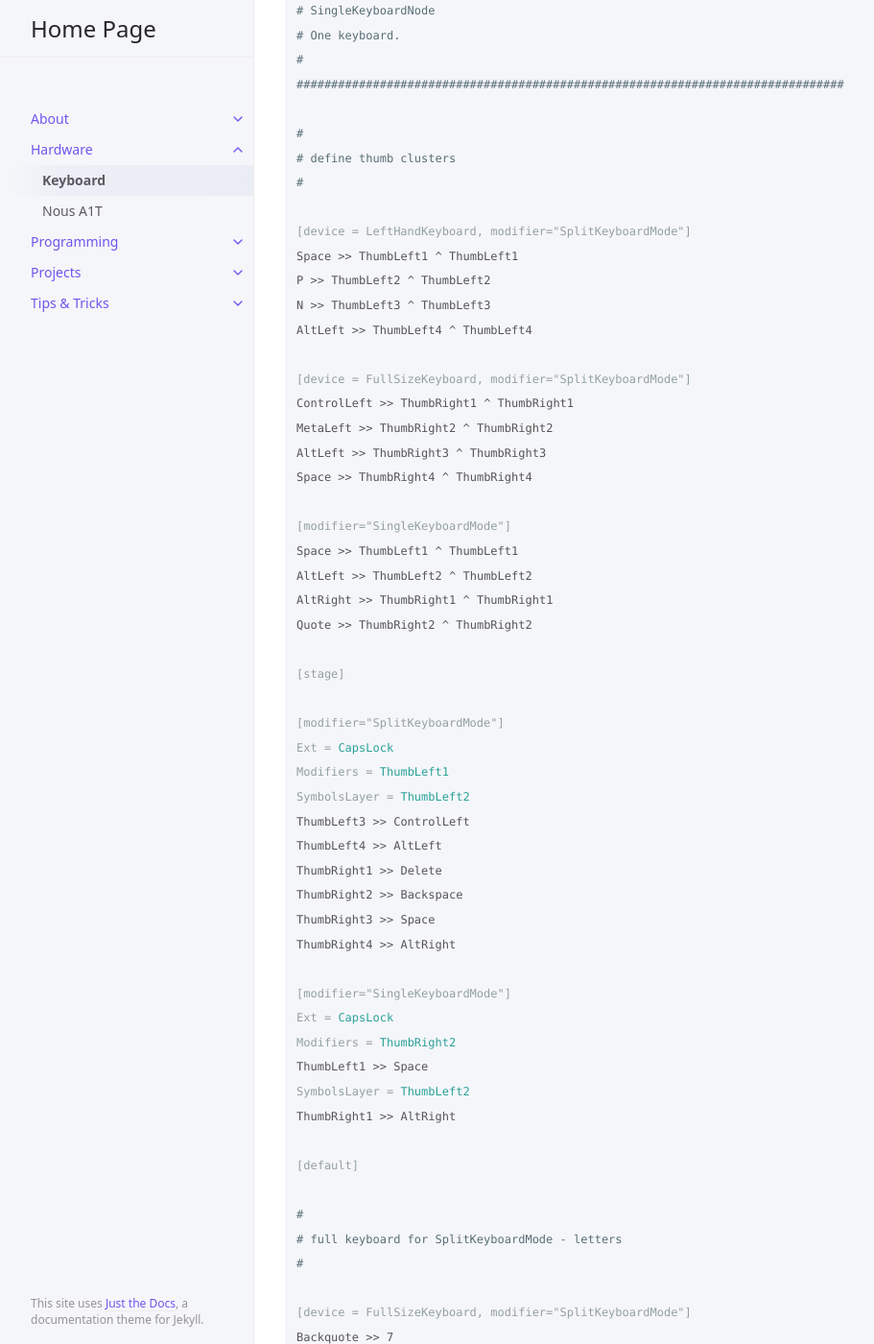
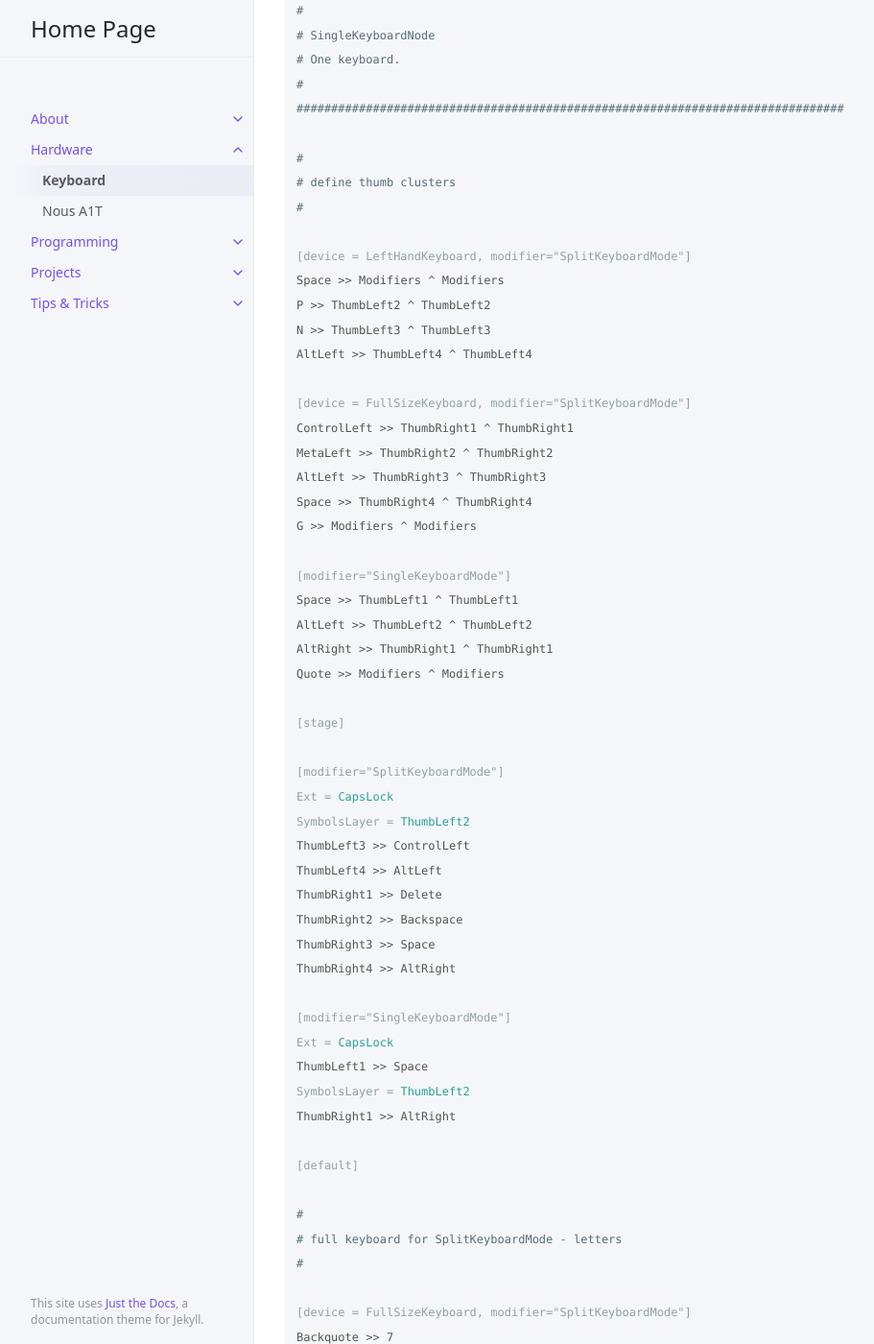
Before and after one commit to marek-g/marek-g.github.io, a Jekyll site: the page built from posts/hardware/keyboard.md, in a window 1280 px wide and 1400 px high, scrolled down 3699 px. Shown: the whole window at 96% size, without its empty margins (107-1018 px from the left). Built offline with Jekyll 4.4.1, drawn with Linux system fonts in a browser that asks for light colours.

Commit message:
Update keyboard.md

```diff
--- a/posts/hardware/keyboard.md
+++ b/posts/hardware/keyboard.md
@@ -105,6 +105,7 @@ ThumbRight4 = Virtual17
 # Virtual Modifiers
 #
 
+Modifiers = Virtual30
 ModifiersSelected = Virtual31
 AltLock = Virtual32
 ShiftLock = Virtual33
@@ -158,7 +159,7 @@ SingleKeyboardMode >> $(msg * Single Keyboard Mode ON) ^ $(msg * Single Keyboard
 #
 
 [device = LeftHandKeyboard, modifier="SplitKeyboardMode"]
-Space >> ThumbLeft1 ^ ThumbLeft1
+Space >> Modifiers ^ Modifiers
 P >> ThumbLeft2 ^ ThumbLeft2
 N >> ThumbLeft3 ^ ThumbLeft3
 AltLeft >> ThumbLeft4 ^ ThumbLeft4
@@ -168,18 +169,18 @@ ControlLeft >> ThumbRight1 ^ ThumbRight1
 MetaLeft >> ThumbRight2 ^ ThumbRight2
 AltLeft >> ThumbRight3 ^ ThumbRight3
 Space >> ThumbRight4 ^ ThumbRight4
+G >> Modifiers ^ Modifiers
 
 [modifier="SingleKeyboardMode"]
 Space >> ThumbLeft1 ^ ThumbLeft1
 AltLeft >> ThumbLeft2 ^ ThumbLeft2
 AltRight >> ThumbRight1 ^ ThumbRight1
-Quote >> ThumbRight2 ^ ThumbRight2
+Quote >> Modifiers ^ Modifiers
 
 [stage]
 
 [modifier="SplitKeyboardMode"]
 Ext = CapsLock
-Modifiers = ThumbLeft1
 SymbolsLayer = ThumbLeft2
 ThumbLeft3 >> ControlLeft
 ThumbLeft4 >> AltLeft
@@ -190,7 +191,6 @@ ThumbRight4 >> AltRight
 
 [modifier="SingleKeyboardMode"]
 Ext = CapsLock
-Modifiers = ThumbRight2
 ThumbLeft1 >> Space
 SymbolsLayer = ThumbLeft2
 ThumbRight1 >> AltRight
```
